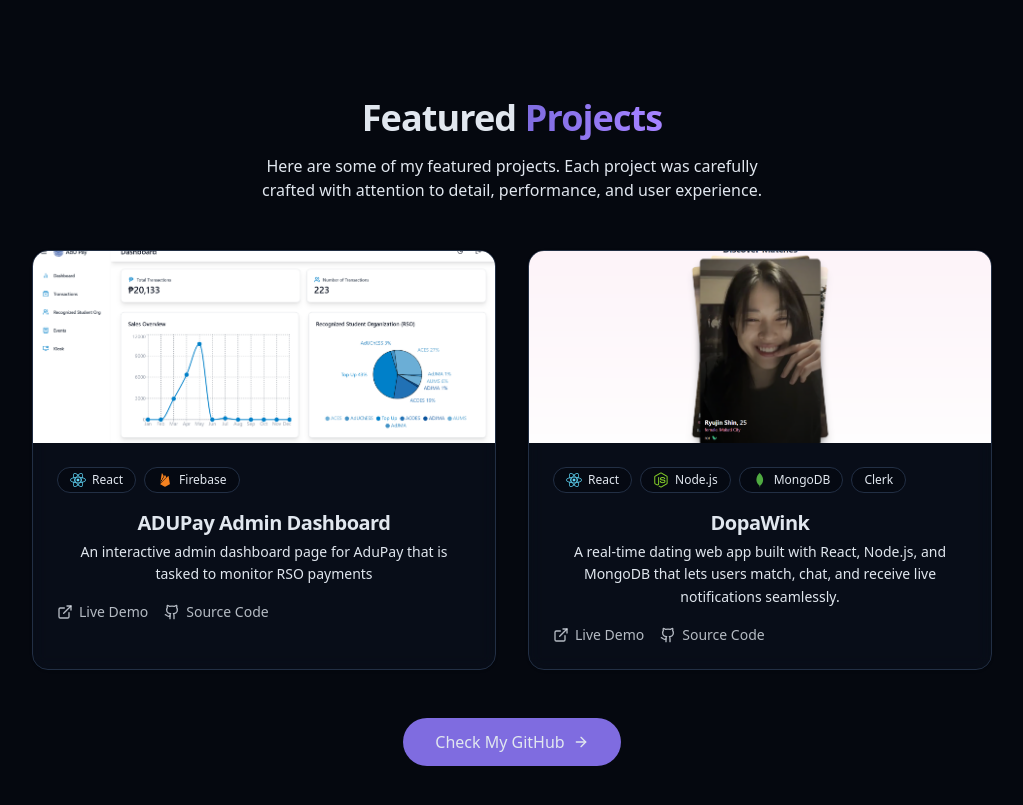
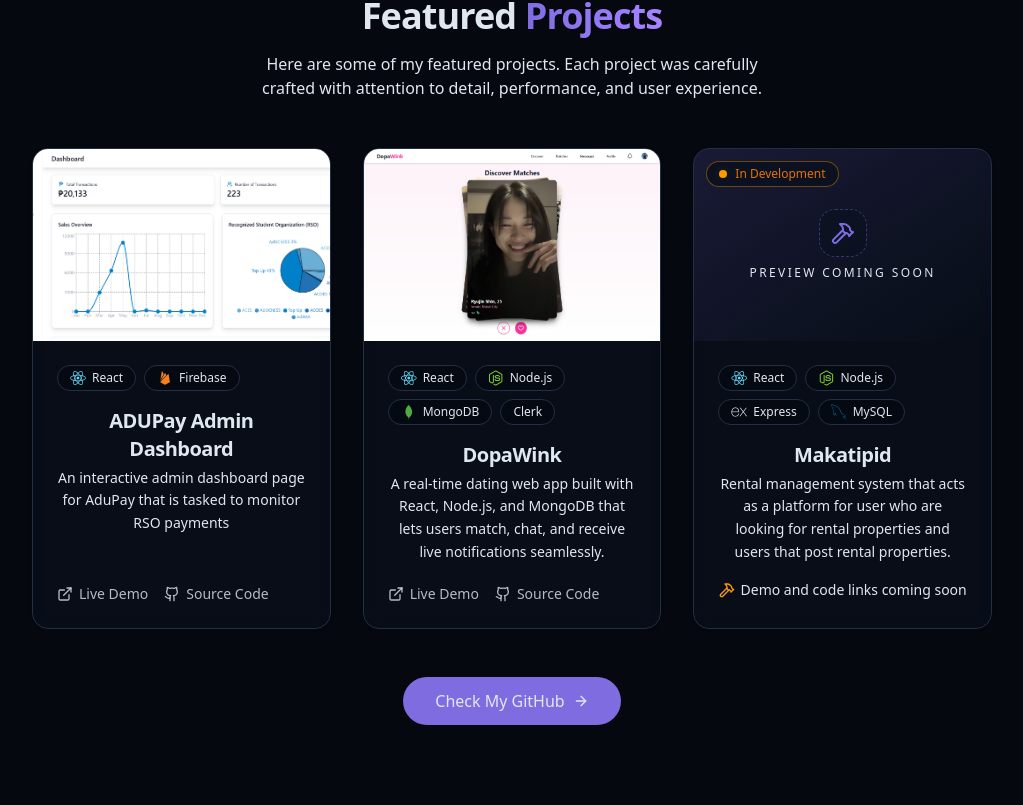
Before and after one commit to Waywaya-Taclibon/website-portfolio, a React (Vite) app: page / in a window 1280 px wide. Shown: the part 2697-3502 px from the top of the page, without its empty margins (128-1151 px from the left). Built offline with nearby package versions, Linux system fonts and the light colour scheme.

Commit message:
Under development status for projects & description changes

```diff
--- a/src/components/About.jsx
+++ b/src/components/About.jsx
@@ -181,12 +181,6 @@ const About = () => {
               ways to build.
             </p>
 
-            <p className="text-muted-foreground/80 text-sm md:text-base leading-relaxed">
-              I work across React, JavaScript, Python, Django, Node.js, MySQL,
-              and MongoDB — turning real-world requirements into maintainable,
-              production-ready software.
-            </p>
-
             <div className="rounded-2xl border border-border bg-card/60 backdrop-blur p-4 sm:p-5 text-left shadow-sm">
               <p className="text-sm font-semibold text-foreground mb-3">
                 Core Skills
--- a/src/components/Projects.jsx
+++ b/src/components/Projects.jsx
@@ -1,5 +1,5 @@
 import { motion as Motion } from "framer-motion";
-import { ArrowRight, ExternalLink, Github } from "lucide-react";
+import { ArrowRight, ExternalLink, Github, Hammer } from "lucide-react";
 import { getTechIcon } from "../data/skills";
 import { cn } from "../lib/utils";
 
@@ -41,6 +41,18 @@ const projects = [
     demoUrl: "https://dopawink.vercel.app/",
     githubUrl: "https://github.com/Waywaya-Taclibon/dating-webapp",
   },
+
+  {
+    id: 3,
+    title: "Makatipid",
+    description:
+      "Rental management system that acts as a platform for user who are looking for rental properties and users that post rental properties.",
+    image: "",
+    tags: ["React", "Node.js", "Express", "MySQL"],
+    demoUrl: "",
+    githubUrl: "",
+    status: "in-progress",
+  },
 ];
 
 const Projects = () => {
@@ -66,25 +78,49 @@ const Projects = () => {
           Here are some of my featured projects. Each project was carefully
           crafted with attention to detail, performance, and user experience.
         </Motion.p>
-        <div className="grid grid-cols-1 md:grid-cols-2 gap-8">
-          {projects.map((project) => (
+        <div className="grid grid-cols-1 md:grid-cols-2 lg:grid-cols-3 gap-8">
+          {projects.map((project) => {
+            const isInProgress = project.status === "in-progress";
+            return (
             <Motion.article
               key={project.id}
               variants={item}
-              className="group rounded-2xl border border-border bg-card/60 backdrop-blur overflow-hidden shadow-sm transition-all duration-300 hover:border-primary/40 hover:shadow-md hover:-translate-y-1"
+              className="group flex h-full flex-col rounded-2xl border border-border bg-card/60 backdrop-blur overflow-hidden shadow-sm transition-all duration-300 hover:border-primary/40 hover:shadow-md hover:-translate-y-1"
             >
               <div className="relative h-48 overflow-hidden">
+                {project.image ? (
                   <img
                     src={project.image}
                     alt={`${project.title} preview`}
                     loading="lazy"
                     className="w-full h-full object-cover transition-transform duration-500 group-hover:scale-110"
                   />
+                ) : (
+                  <div className="flex h-full w-full flex-col items-center justify-center gap-2 bg-gradient-to-br from-primary/15 via-secondary/40 to-transparent">
+                    <span className="flex h-12 w-12 items-center justify-center rounded-2xl border border-dashed border-primary/40 bg-card/60">
+                      <Hammer className="h-6 w-6 text-primary" />
+                    </span>
+                    <span className="text-xs font-medium uppercase tracking-[0.2em] text-muted-foreground">
+                      Preview coming soon
+                    </span>
+                  </div>
+                )}
                 <div
                   aria-hidden="true"
                   className="absolute inset-0 bg-gradient-to-t from-background/80 via-transparent to-transparent opacity-0 transition-opacity duration-300 group-hover:opacity-100"
                 />
+                {isInProgress && (
+                  <span className="absolute top-3 left-3 inline-flex items-center gap-2 rounded-full border border-amber-500/40 bg-card/90 backdrop-blur px-3 py-1 text-xs font-medium text-amber-600 dark:text-amber-400">
+                    <span className="relative flex h-2 w-2">
+                      <span className="animate-ping absolute inline-flex h-full w-full rounded-full bg-amber-500 opacity-60" />
+                      <span className="relative inline-flex rounded-full h-2 w-2 bg-amber-500" />
+                    </span>
+                    In Development
+                  </span>
+                )}
+                {(project.demoUrl || project.githubUrl) && (
                   <div className="absolute bottom-3 right-3 flex gap-2 opacity-0 translate-y-2 transition-all duration-300 group-hover:opacity-100 group-hover:translate-y-0">
+                    {project.demoUrl && (
                       <a
                         href={project.demoUrl}
                         target="_blank"
@@ -94,6 +130,8 @@ const Projects = () => {
                       >
                         <ExternalLink className="h-4 w-4" />
                       </a>
+                    )}
+                    {project.githubUrl && (
                       <a
                         href={project.githubUrl}
                         target="_blank"
@@ -103,9 +141,11 @@ const Projects = () => {
                       >
                         <Github className="h-4 w-4" />
                       </a>
+                    )}
                   </div>
+                )}
               </div>
-              <div className="p-6">
+              <div className="flex flex-1 flex-col p-6">
                 <div className="flex flex-wrap gap-2 mb-4">
                   {project.tags.map((tag) => {
                     const icon = getTechIcon(tag);
@@ -132,7 +172,10 @@ const Projects = () => {
                 <p className="text-muted-foreground text-sm leading-relaxed mb-4">
                   {project.description}
                 </p>
+                <div className="mt-auto">
+                {(project.demoUrl || project.githubUrl) ? (
                   <div className="flex items-center gap-4">
+                    {project.demoUrl && (
                       <a
                         href={project.demoUrl}
                         target="_blank"
@@ -143,6 +186,8 @@ const Projects = () => {
                         <ExternalLink className="h-4 w-4" />
                         Live Demo
                       </a>
+                    )}
+                    {project.githubUrl && (
                       <a
                         href={project.githubUrl}
                         target="_blank"
@@ -153,10 +198,19 @@ const Projects = () => {
                         <Github className="h-4 w-4" />
                         Source Code
                       </a>
+                    )}
+                  </div>
+                ) : (
+                  <p className="inline-flex items-center gap-1.5 text-sm text-muted-foreground">
+                    <Hammer className="h-4 w-4 text-amber-500" />
+                    Demo and code links coming soon
+                  </p>
+                )}
                 </div>
               </div>
             </Motion.article>
-          ))}
+            );
+          })}
         </div>
         <Motion.div variants={item} className="text-center mt-12">
           <a
```
Lines whose indentation alone changed are shown as unchanged.
